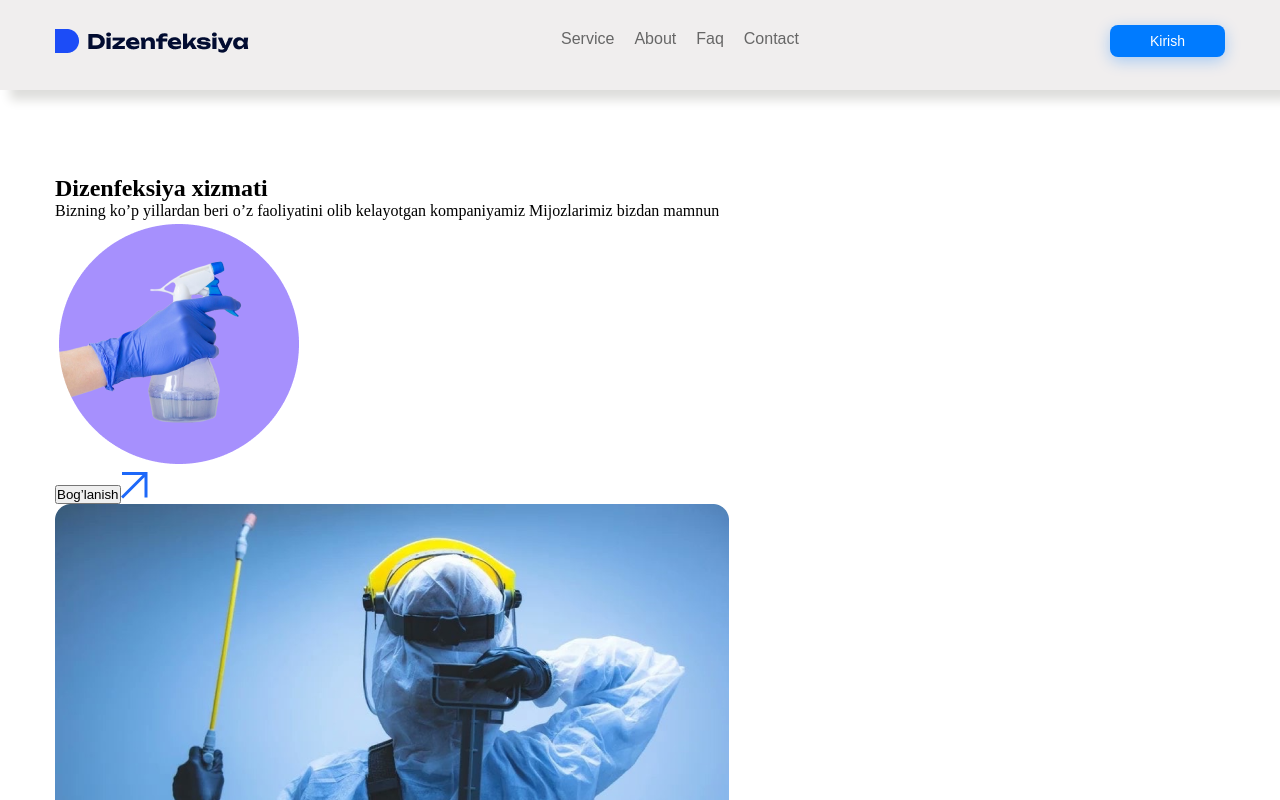
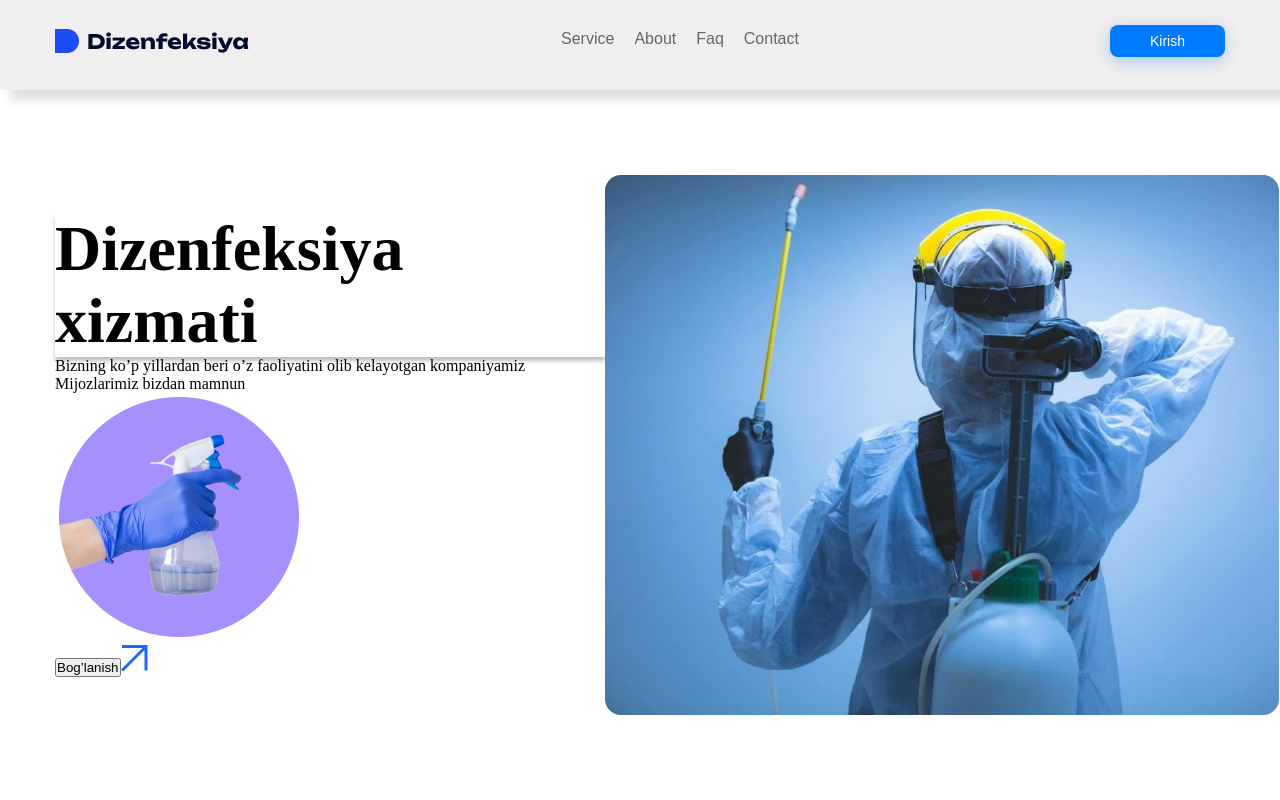
Before and after one commit to umida17/dizenfeksiya, a React (Vite) app: page / in a window 1280 px wide. Shown: the top 800 px of the page. Built offline with nearby package versions, Linux system fonts and the light colour scheme.

Commit message:
hero qismi bowlandi stil

```diff
--- a/src/Header/Hero/Hero.css
+++ b/src/Header/Hero/Hero.css
@@ -4,5 +4,19 @@
 }
 
 .Hero-container{
+    display: flex;
+    align-items: center;
+    justify-content: space-between;
+}
 
+.dizenfeksiya{
+    width: 600px;
 }
+.xizmat{
+     font-weight: 700;
+     font-size: 64px;
+     line-height: 72px;
+    letter-spacing: 0%;
+    width: 550px;
+    box-shadow: 0px 4px 4px 0px #00000040;
+}
--- a/src/Header/Hero/Hero.jsx
+++ b/src/Header/Hero/Hero.jsx
@@ -11,7 +11,7 @@ const Hero = () => {
     <div className="container">
         <div className="Hero-container">
             <div className="dizenfeksiya">
-                <h2>Dizenfeksiya xizmati </h2>
+                <h2 className='xizmat'>Dizenfeksiya xizmati </h2>
                 <p>Bizning ko’p yillardan beri o’z faoliyatini olib kelayotgan kompaniyamiz Mijozlarimiz bizdan mamnun</p>
                 <div className="dumaloq">
                     <div className="kok"></div>
```
